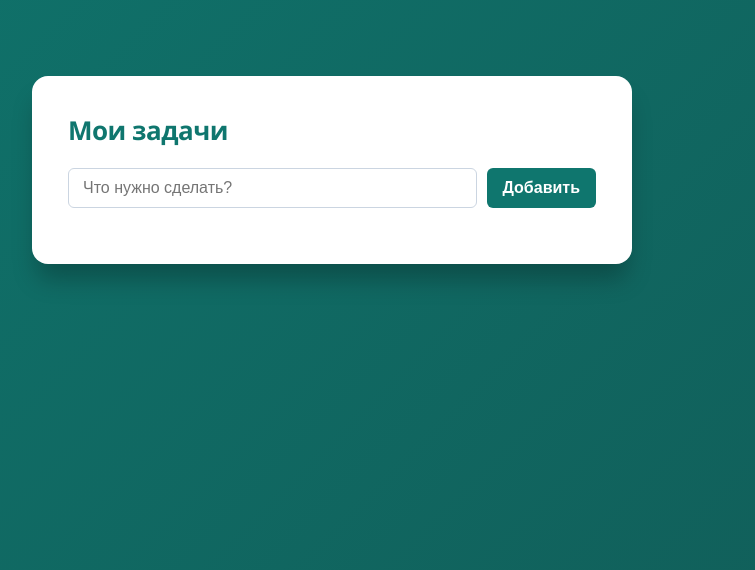
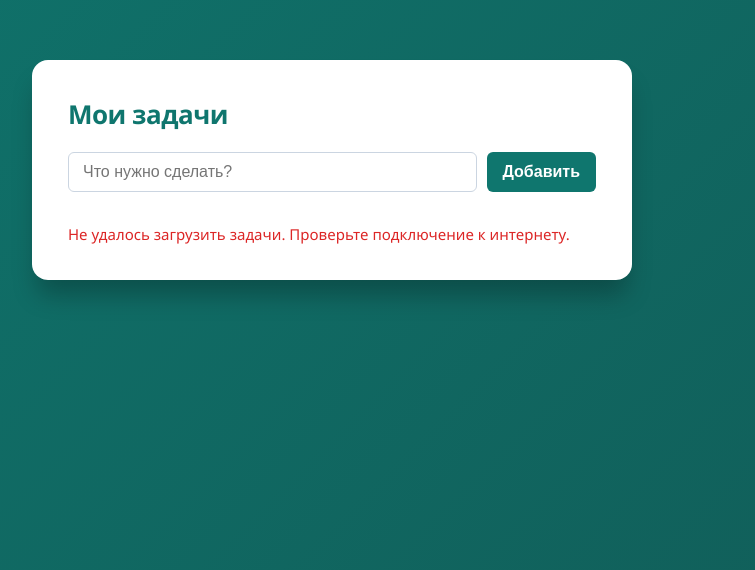
Before and after one commit to ZazRX8/todo-app, a plain HTML site: page index.html in a window 1280 px wide. Shown: the part 230-800 px from the top of the page, without its empty margins (308-1063 px from the left). Drawn offline with Linux system fonts and the light colour scheme; no server answers.

Commit message:
Добавил обработку ошибок при загрузке задач

```diff
--- a/index.html
+++ b/index.html
@@ -17,6 +17,7 @@
     <ul id="task-list">
 
     </ul>
+    <p id="error-message"></p>
   </main>
   <script src="script.js"></script>
 </body>
--- a/script.js
+++ b/script.js
@@ -1,6 +1,7 @@
 const input = document.getElementById("task-input");
 const addButton = document.getElementById("add-button");
 const taskList = document.getElementById("task-list");
+const errorMessage = document.getElementById("error-message");
 
 let tasks = [];
 let nextId = 1;
@@ -66,7 +67,15 @@ input.addEventListener("keydown", function (event) {
 });
 
 async function loadTasks() {
+  try {
+    errorMessage.textContent = ""; // очищаем старую ошибку перед запросом
+
     const response = await fetch("https://jsonplaceholder.typicode.com/todos?_limit=5");
+
+    if (!response.ok) {
+      throw new Error("Сервер ответил ошибкой: " + response.status);
+    }
+
     const data = await response.json();
 
     tasks = data.map(function (item) {
@@ -85,6 +94,10 @@ async function loadTasks() {
     }
 
     render();
+  } catch (error) {
+    console.error("Не удалось загрузить задачи:", error);
+    errorMessage.textContent = "Не удалось загрузить задачи. Проверьте подключение к интернету.";
+  }
 }
 
 loadTasks();
--- a/style.css
+++ b/style.css
@@ -111,3 +111,9 @@ li {
   background-color: #fee2e2;
   color: #ef4444;
 }
+
+#error-message {
+  color: #dc2626;
+  font-size: 15px;
+  margin-top: 12px;
+}
```
Lines whose indentation alone changed are shown as unchanged.
